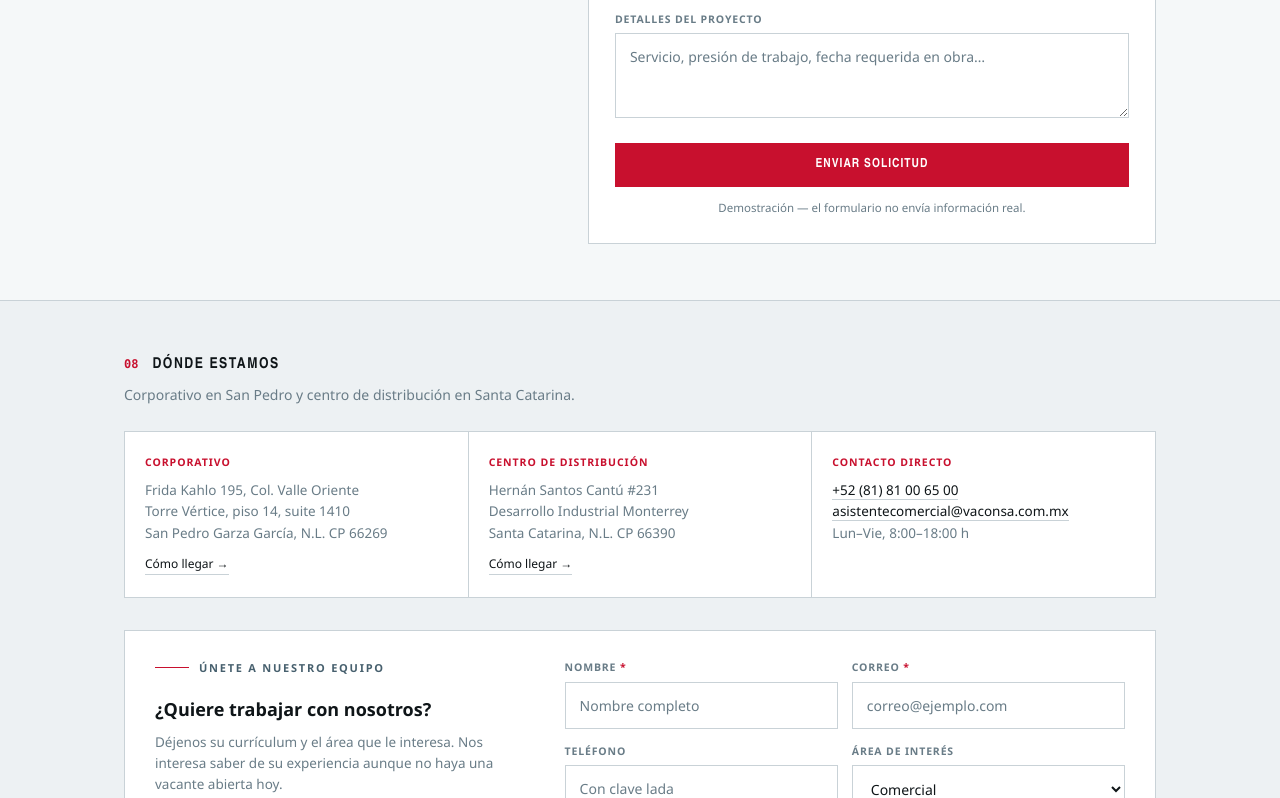
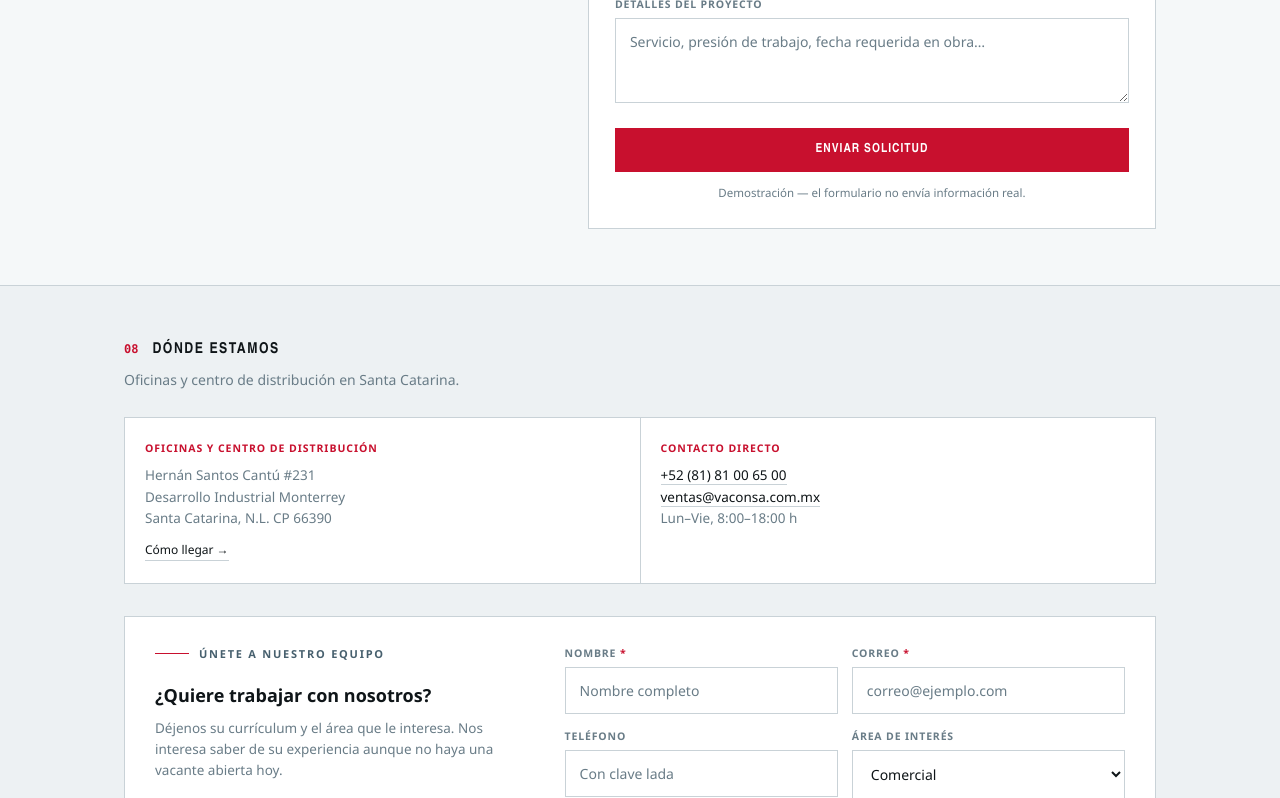
Before and after one commit to gabobarrera00/propuesta-vaconsa, a website: page index.html in a window 1280 px wide. Shown: the part 6778-7576 px from the top of the page. Drawn offline with Linux system fonts and the light colour scheme.

Commit message:
fix: remove closed San Pedro office, update contact email
Vaconsa's corporate office in San Pedro no longer exists — offices
and distribution now both operate out of the Santa Catarina site.
Also swaps the contact email from asistentecomercial@ to ventas@
per Gabo.

```diff
--- a/index.html
+++ b/index.html
@@ -369,7 +369,7 @@
 
   /* ---------- contact ---------- */
   .contact{padding:52px 0;}
-  .loc-grid{display:grid;grid-template-columns:repeat(3,1fr);gap:1px;background:var(--line);border:1px solid var(--line);}
+  .loc-grid{display:grid;grid-template-columns:repeat(2,1fr);gap:1px;background:var(--line);border:1px solid var(--line);}
   @media(max-width:820px){.loc-grid{grid-template-columns:1fr;}}
   .loc{background:var(--surface);padding:22px 20px;}
   .loc .k{font-size:10.5px;text-transform:uppercase;letter-spacing:.09em;color:var(--red);font-weight:700;margin-bottom:9px;}
@@ -668,7 +668,7 @@
       </div>
       <ol class="timeline">
         <li><span class="tl-y">1978</span><span class="tl-t">Fundación como Válvulas y Conexiones del Norte, S.A. de C.V.</span></li>
-        <li><span class="tl-y">Hoy</span><span class="tl-t">Corporativo en San Pedro y centro de distribución en Santa Catarina</span></li>
+        <li><span class="tl-y">Hoy</span><span class="tl-t">Oficinas y centro de distribución en Santa Catarina</span></li>
         <li><span class="tl-y">48</span><span class="tl-t">Años de operación continua respaldando proyectos industriales</span></li>
       </ol>
     </div>
@@ -811,15 +811,10 @@
 <section class="contact" id="contacto">
   <div class="wrap">
     <div class="sec-head"><span class="idx">08</span><h2>Dónde estamos</h2></div>
-    <p class="sec-sub">Corporativo en San Pedro y centro de distribución en Santa Catarina.</p>
+    <p class="sec-sub">Oficinas y centro de distribución en Santa Catarina.</p>
     <div class="loc-grid">
       <div class="loc">
-        <div class="k">Corporativo</div>
-        <p>Frida Kahlo 195, Col. Valle Oriente<br>Torre Vértice, piso 14, suite 1410<br>San Pedro Garza García, N.L. CP 66269</p>
-        <a class="maplink" href="https://www.google.com/maps/search/?api=1&amp;query=Frida+Kahlo+195+Torre+Vertice+Valle+Oriente+San+Pedro+Garza+Garcia" target="_blank" rel="noopener">Cómo llegar →</a>
-      </div>
-      <div class="loc">
-        <div class="k">Centro de distribución</div>
+        <div class="k">Oficinas y centro de distribución</div>
         <p>Hernán Santos Cantú #231<br>Desarrollo Industrial Monterrey<br>Santa Catarina, N.L. CP 66390</p>
         <a class="maplink" href="https://www.google.com/maps/search/?api=1&amp;query=Hernan+Santos+Cantu+231+Desarrollo+Industrial+Monterrey+Santa+Catarina" target="_blank" rel="noopener">Cómo llegar →</a>
       </div>
@@ -827,7 +822,7 @@
         <div class="k">Contacto directo</div>
         <p>
           <a href="tel:+528181006500">+52 (81) 81 00 65 00</a><br>
-          <a href="mailto:asistentecomercial@vaconsa.com.mx">asistentecomercial@vaconsa.com.mx</a><br>
+          <a href="mailto:ventas@vaconsa.com.mx">ventas@vaconsa.com.mx</a><br>
           Lun–Vie, 8:00–18:00 h
         </p>
       </div>
```
